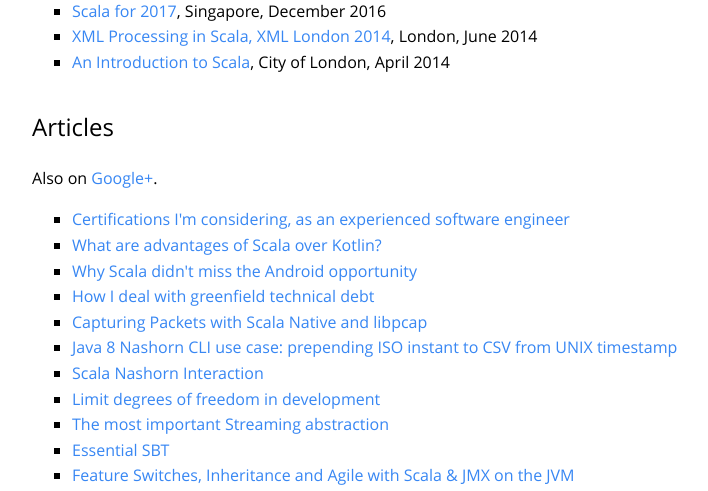
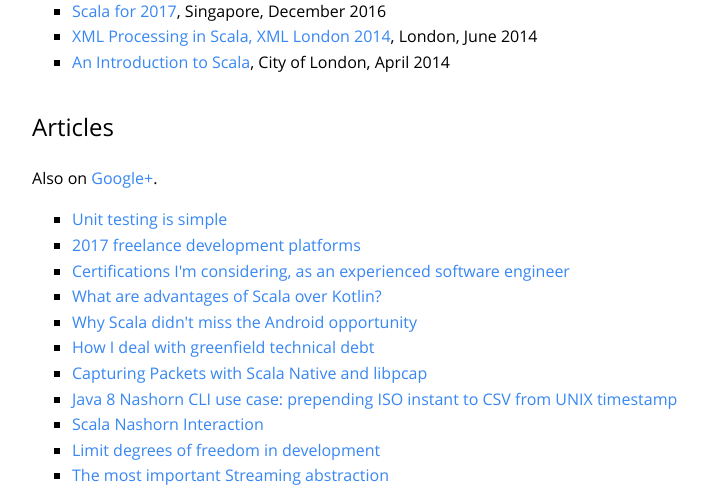
Before and after one commit to philicious/ScalaWilliam.com, a PHP site: page / in a window 1280 px wide. Shown: the part 393-884 px from the top of the page, without its empty margins (256-964 px from the left). Run offline with PHP 8.4, Linux system fonts and the light colour scheme.

Commit message:
Update index.php
Add two more articles here.

```diff
--- a/index.php
+++ b/index.php
@@ -47,6 +47,8 @@ require(dirname(__FILE__).DIRECTORY_SEPARATOR."shared".DIRECTORY_SEPARATOR."rend
     <p>Also on <a href="https://plus.google.com/collection/oFuHlB" target="_blank">Google+</a>.</p>
 
     <ul>
+	    <li><a href="https://dev.to/scalawilliam/unit-testing-is-simple">Unit testing is simple</a></li>
+	    <li><a href="https://dev.to/scalawilliam/2017-freelance-development-platforms">2017 freelance development platforms		    </a></li>
 	    <li><a href="https://dev.to/scalawilliam/certifications-im-considering-as-an-experienced-software-engineer">Certifications I'm considering, as an experienced software engineer
 		    </a></li>
 	    <li><a href="https://www.quora.com/What-are-advantages-of-Scala-over-Kotlin/answer/William-Narmontas?srid=DB6V">What are advantages of Scala over Kotlin?
```
